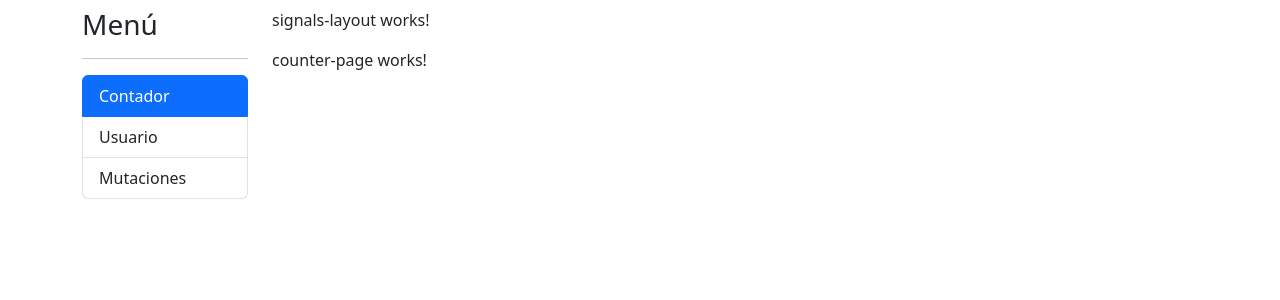
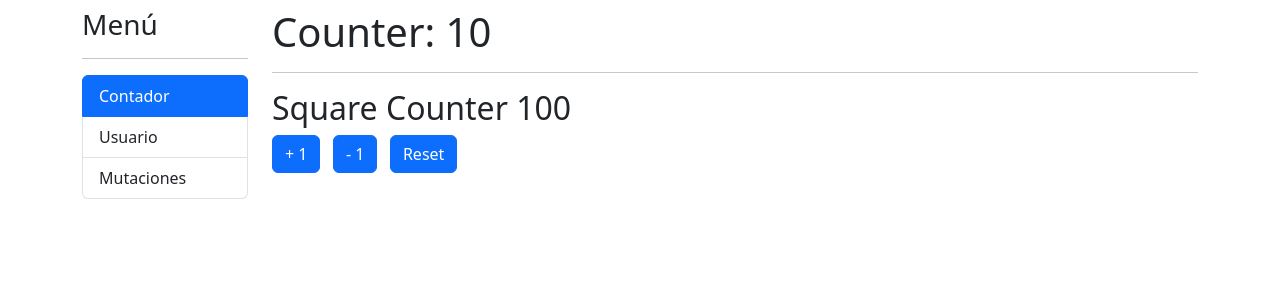
Before and after one commit to andreeaelenasamur/angular-directive-signals-app, an Angular app: page /signals/counter in a window 1280 px wide. Shown: the top 300 px of the page. Built offline with nearby package versions, Linux system fonts and the light colour scheme.

Commit message:
counter signal

```diff
--- a/src/app/signals/components/side-menu/side-menu.component.html
+++ b/src/app/signals/components/side-menu/side-menu.component.html
@@ -1,3 +1,3 @@
 <ul class="list-group">
-  <li class="list-group-item" *ngFor="let item of menuItems" routerLinkActive="active" [routerLink]="[item.route]">{{item.title}}</li>
+  <li class="list-group-item" *ngFor="let item of menuItems()" routerLinkActive="active" [routerLink]="[item.route]">{{item.title}}</li>
 </ul>
--- a/src/app/signals/components/side-menu/side-menu.component.ts
+++ b/src/app/signals/components/side-menu/side-menu.component.ts
@@ -1,4 +1,4 @@
-import { Component } from '@angular/core';
+import { Component, signal } from '@angular/core';
 
 interface MenuItem {
   title: string;
@@ -13,11 +13,18 @@
 })
 export class SideMenuComponent {
 
-  public menuItems: MenuItem[] = [
+  public menuItems = signal<MenuItem[]>([
     { title: 'Contador', route: 'counter' },
     { title: 'Usuario', route: 'user-info' },
     { title: 'Mutaciones', route: 'properties' },
-  ]
+  ]);
+
+  // public menuItems: MenuItem[] = [
+  //   { title: 'Contador', route: 'counter' },
+  //   { title: 'Usuario', route: 'user-info' },
+  //   { title: 'Mutaciones', route: 'properties' },
+  // ];
+
 
 
 }
--- a/src/app/signals/layout/signals-layout/signals-layout.component.html
+++ b/src/app/signals/layout/signals-layout/signals-layout.component.html
@@ -6,7 +6,6 @@
   </div>
 
   <div class="col-10">
-    <p>signals-layout works!</p>
     <router-outlet></router-outlet>
   </div>
 </div>
--- a/src/app/signals/pages/counter-page/counter-page.component.html
+++ b/src/app/signals/pages/counter-page/counter-page.component.html
@@ -1 +1,9 @@
-<p>counter-page works!</p>
+<h1>Counter: {{ counter() }}</h1>
+<hr>
+<h2>Square Counter {{ squareCounter() }}</h2>
+
+<button (click)="increaseBy(+1)" class="btn btn-primary"> + 1 </button>
+&nbsp;
+<button (click)="increaseBy(-1)" class="btn btn-primary"> - 1 </button>
+&nbsp;
+<button (click)="counter.set(0)" class="btn btn-primary"> Reset</button>
--- a/src/app/signals/pages/counter-page/counter-page.component.ts
+++ b/src/app/signals/pages/counter-page/counter-page.component.ts
@@ -1,4 +1,4 @@
-import { Component } from '@angular/core';
+import { Component, computed, signal } from '@angular/core';
 
 @Component({
   templateUrl: './counter-page.component.html',
@@ -6,4 +6,11 @@
 })
 export class CounterPageComponent {
 
+  public counter = signal(10);
+  public squareCounter = computed( () => this.counter() * this.counter());
+
+  increaseBy( value: number) {
+    this.counter.update(current => current + value)
+  }
+
 }
```
